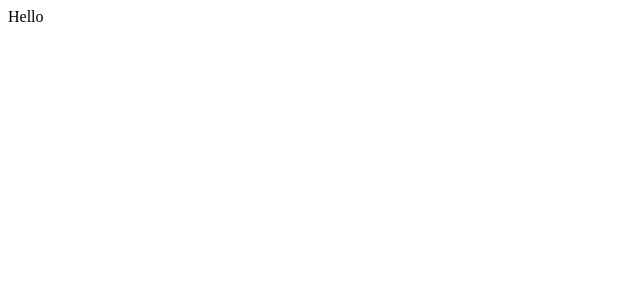
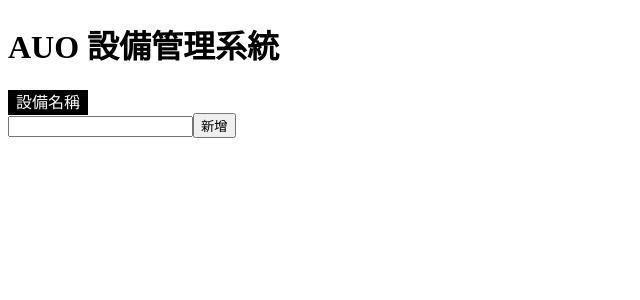
Before and after one commit to 5xTraining/AUO-Device-Manager, a Vue app: page / in a window 1280 px wide. Shown: the top 300 px of the page, without its empty margins (0-640 px from the left). Built offline with nearby package versions, Linux system fonts and the light colour scheme.

Commit message:
add template

```diff
--- a/index.html
+++ b/index.html
@@ -1,9 +1,9 @@
 <!DOCTYPE html>
 <html lang="en">
   <head>
-    <meta charset="UTF-8">
-    <link rel="icon" href="/favicon.ico">
-    <meta name="viewport" content="width=device-width, initial-scale=1.0">
+    <meta charset="UTF-8" />
+    <link rel="icon" href="/favicon.ico" />
+    <meta name="viewport" content="width=device-width, initial-scale=1.0" />
     <title>Vite App</title>
   </head>
   <body>
--- a/src/App.vue
+++ b/src/App.vue
@@ -1,7 +1,21 @@
 <script></script>
 
 <template>
-  <div>Hello</div>
+  <h1>AUO 設備管理系統</h1>
+  <form>
+    <div>
+      <label for="">設備名稱</label><br />
+      <input type="text" />
+      <button>新增</button>
+    </div>
+  </form>
+  <section></section>
 </template>
 
-<style scoped></style>
+<style scoped>
+label {
+  background-color: black;
+  color: white;
+  padding: 4px 8px;
+}
+</style>
--- a/src/main.js
+++ b/src/main.js
@@ -1,5 +1,4 @@
 import { createApp } from "vue";
 import App from "./App.vue";
 
-console.log(App);
 createApp(App).mount("#app");
```
